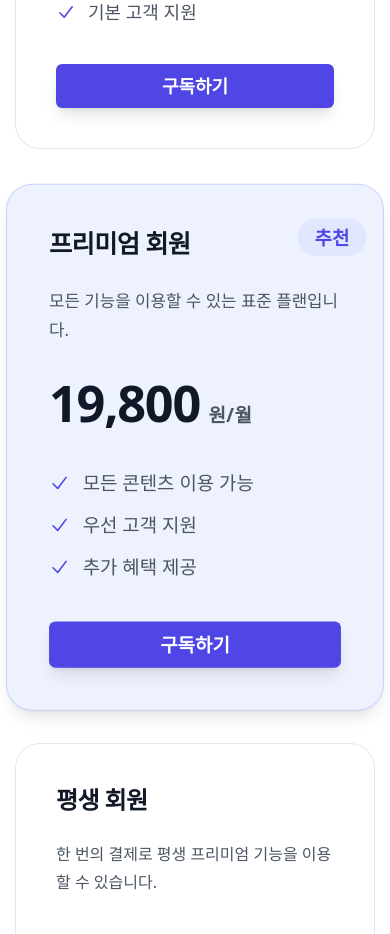
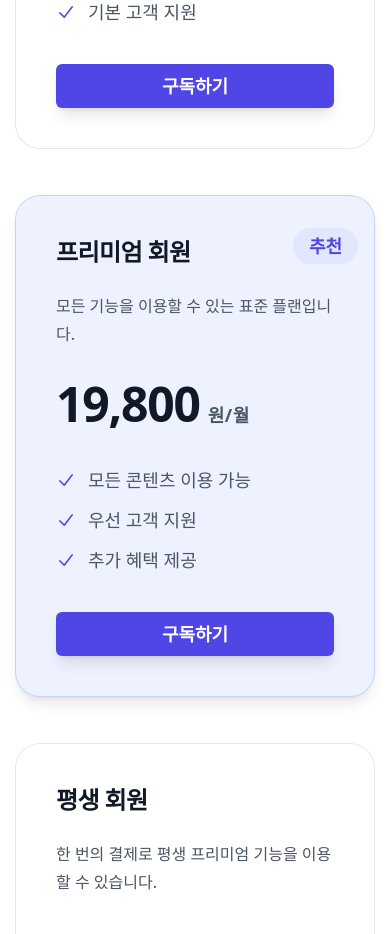
Before and after one commit to gusgh1324/BDM_Front, a React (Create React App) app in the folder main/: page /sub in a window 390 px wide. Shown: the part 820-1754 px from the top of the page. Built offline with nearby package versions, Linux system fonts and the light colour scheme.

Commit message:
상자크기 반응형 누락한거

```diff
--- a/main/src/page/Sub.css
+++ b/main/src/page/Sub.css
@@ -91,7 +91,7 @@
 }
 
 .sub-plan-recommended {
-  @apply transform scale-105;
+  @apply transform lg:scale-105;
 }
 
 .sub-plan-recommended .sub-plan-content {
```
